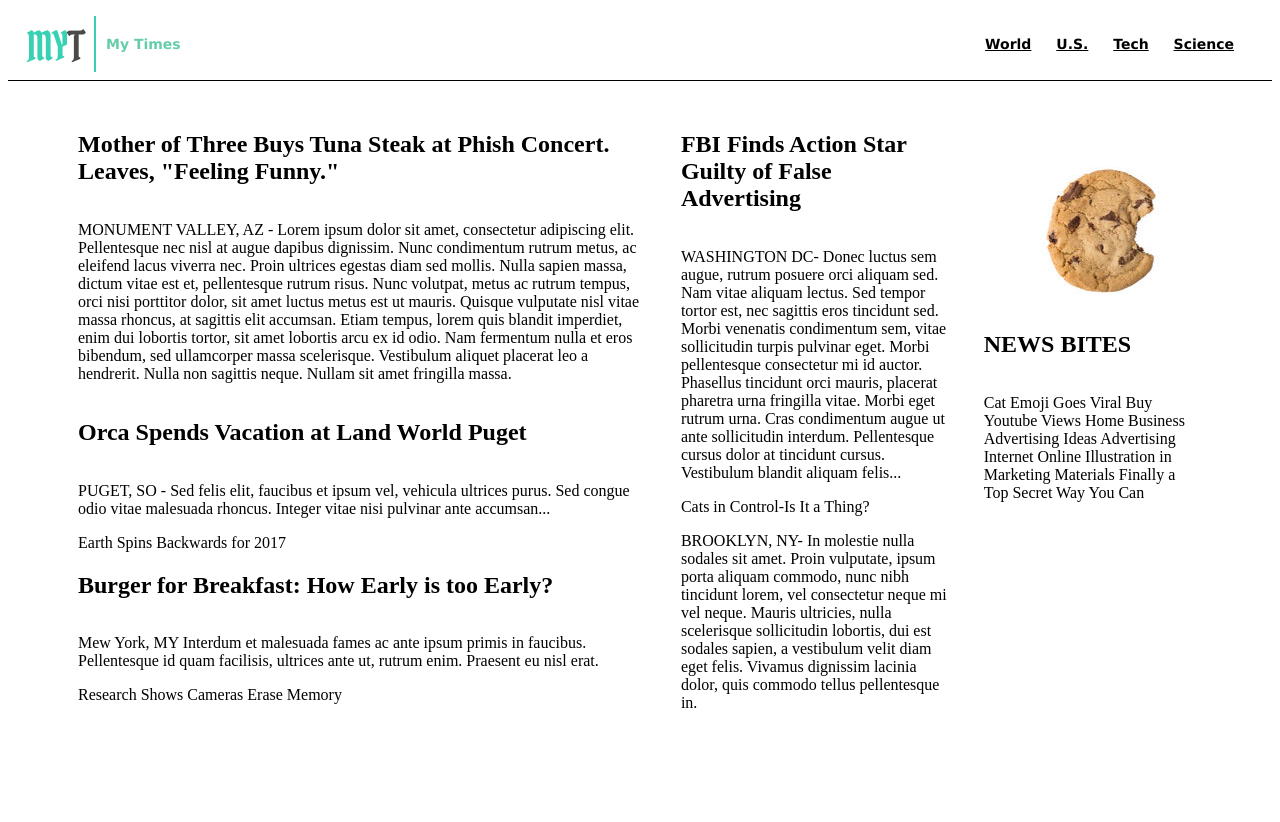
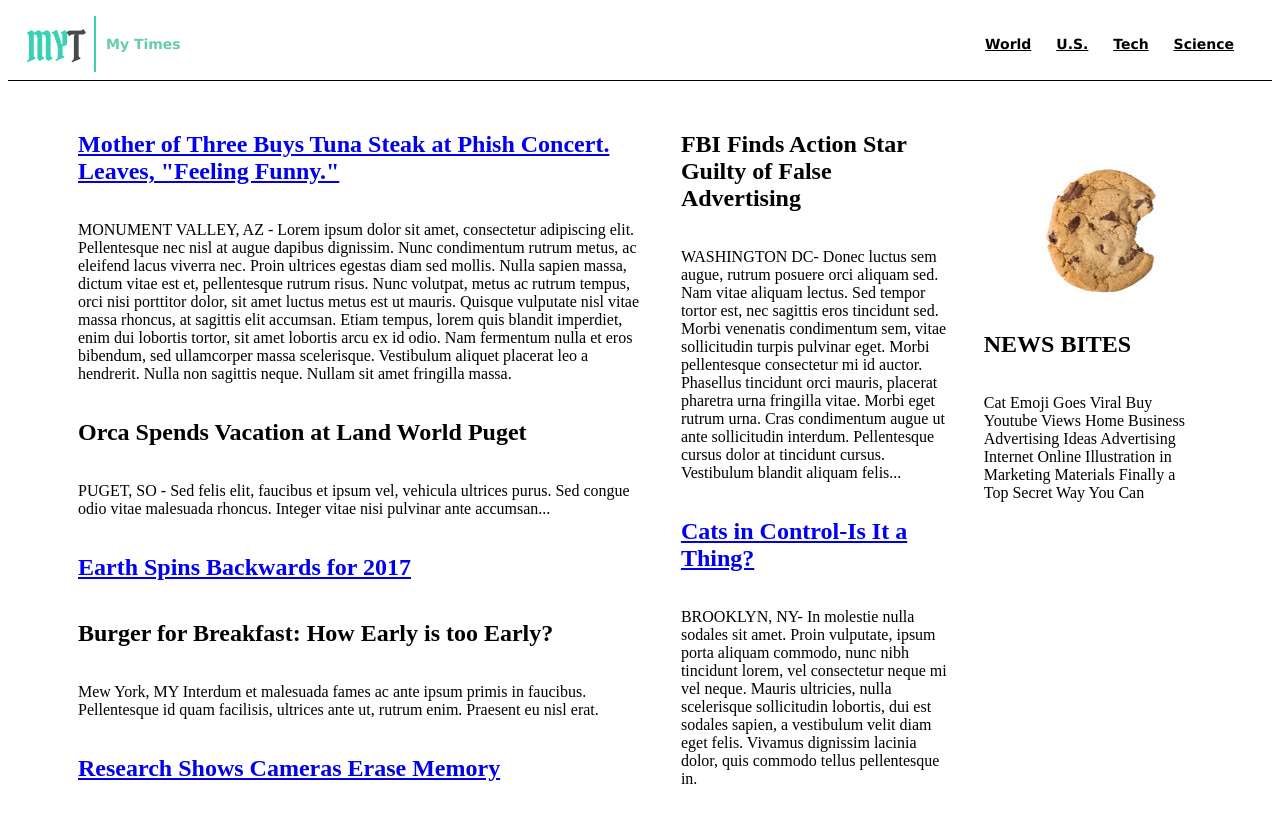
Before and after one commit to pscnorge/mytimes, a plain HTML site: page index.html in a window 1280 px wide. Before the commit the page ends 800 px from the top, so only its background shows below. Drawn offline with Linux system fonts and the light colour scheme.

Commit message:
Fix piclink headings and links

```diff
--- a/index.html
+++ b/index.html
@@ -19,24 +19,26 @@
     </header>
     <main>
       <div class="column large">
-        <h2>Mother of Three Buys Tuna Steak at Phish Concert. Leaves, "Feeling Funny."</h2>
+        <div class="piclink">
+          <h2><a href="#">Mother of Three Buys Tuna Steak at Phish Concert. Leaves, "Feeling Funny."</a></h2>
+        </div>
         <p>MONUMENT VALLEY, AZ - Lorem ipsum dolor sit amet, consectetur adipiscing elit. Pellentesque nec nisl at augue dapibus dignissim. Nunc condimentum rutrum metus, ac eleifend lacus viverra nec. Proin ultrices egestas diam sed mollis. Nulla sapien massa, dictum vitae est et, pellentesque rutrum risus. Nunc volutpat, metus ac rutrum tempus, orci nisi porttitor dolor, sit amet luctus metus est ut mauris. Quisque vulputate nisl vitae massa rhoncus, at sagittis elit accumsan. Etiam tempus, lorem quis blandit imperdiet, enim dui lobortis tortor, sit amet lobortis arcu ex id odio. Nam fermentum nulla et eros bibendum, sed ullamcorper massa scelerisque. Vestibulum aliquet placerat leo a hendrerit. Nulla non sagittis neque. Nullam sit amet fringilla massa.</p>
         <h2>Orca Spends Vacation at Land World Puget</h2>
         <p>PUGET, SO - Sed felis elit, faucibus et ipsum vel, vehicula ultrices purus. Sed congue odio vitae malesuada rhoncus. Integer vitae nisi pulvinar ante accumsan...</p>
         <div class="piclink">
-          Earth Spins Backwards for 2017
+          <h2><a href="#">Earth Spins Backwards for 2017</a></h2>
         </div>
         <h2>Burger for Breakfast: How Early is too Early?</h2>
         <p>Mew York, MY Interdum et malesuada fames ac ante ipsum primis in faucibus. Pellentesque id quam facilisis, ultrices ante ut, rutrum enim. Praesent eu nisl erat.</p>
         <div class="piclink">
-          Research Shows Cameras Erase Memory
+          <h2><a href="#">Research Shows Cameras Erase Memory</a></h2>
         </div>
       </div>
       <div class="column medium">
         <h2>FBI Finds Action Star Guilty of False Advertising</h2>
         <p>WASHINGTON DC- Donec luctus sem augue, rutrum posuere orci aliquam sed. Nam vitae aliquam lectus. Sed tempor tortor est, nec sagittis eros tincidunt sed. Morbi venenatis condimentum sem, vitae sollicitudin turpis pulvinar eget. Morbi pellentesque consectetur mi id auctor. Phasellus tincidunt orci mauris, placerat pharetra urna fringilla vitae. Morbi eget rutrum urna. Cras condimentum augue ut ante sollicitudin interdum. Pellentesque cursus dolor at tincidunt cursus. Vestibulum blandit aliquam felis...</p>
         <div class="piclink">
-          Cats in Control-Is It a Thing?
+          <h2><a href="#">Cats in Control-Is It a Thing?</a></h2>
         </div>
         <p>BROOKLYN, NY- In molestie nulla sodales sit amet. Proin vulputate, ipsum porta aliquam commodo, nunc nibh tincidunt lorem, vel consectetur neque mi vel neque. Mauris ultricies, nulla scelerisque sollicitudin lobortis, dui est sodales sapien, a vestibulum velit diam eget felis. Vivamus dignissim lacinia dolor, quis commodo tellus pellentesque in.</p>
       </div>
```
